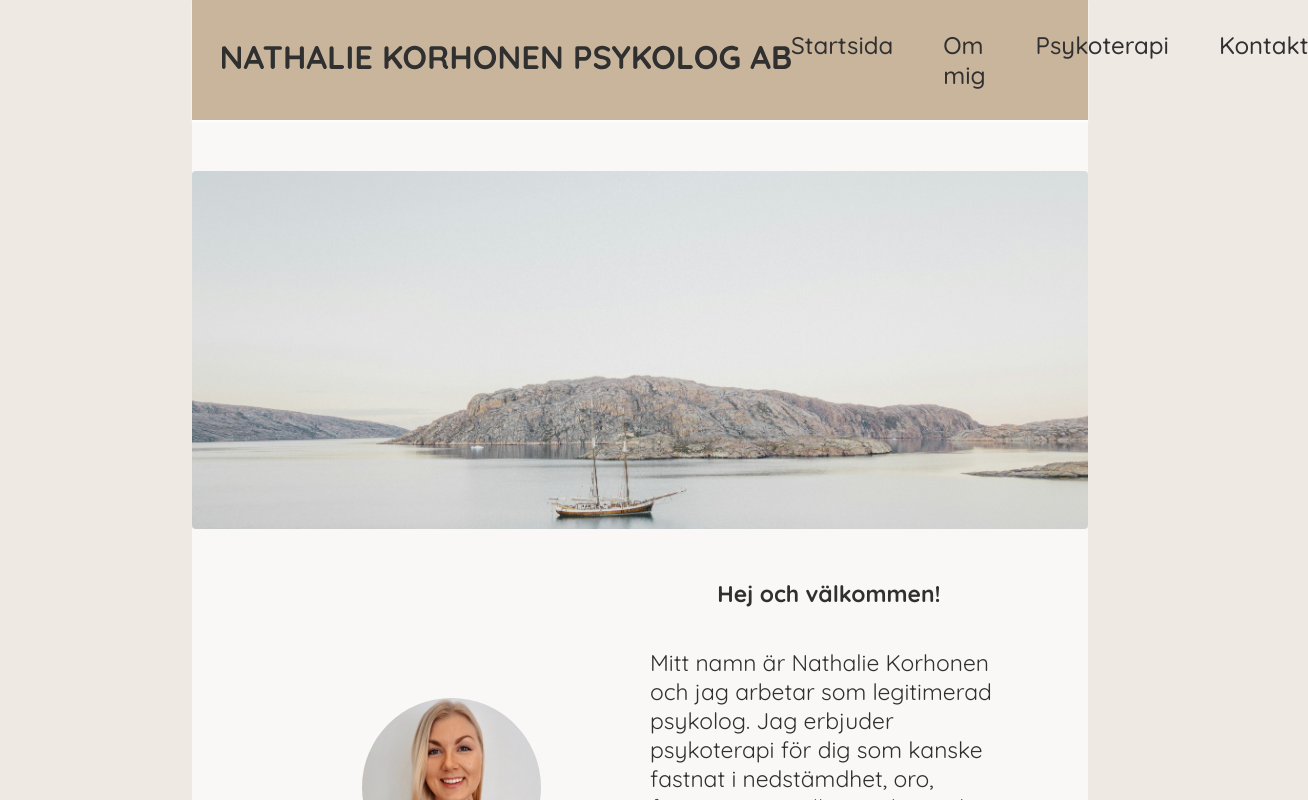
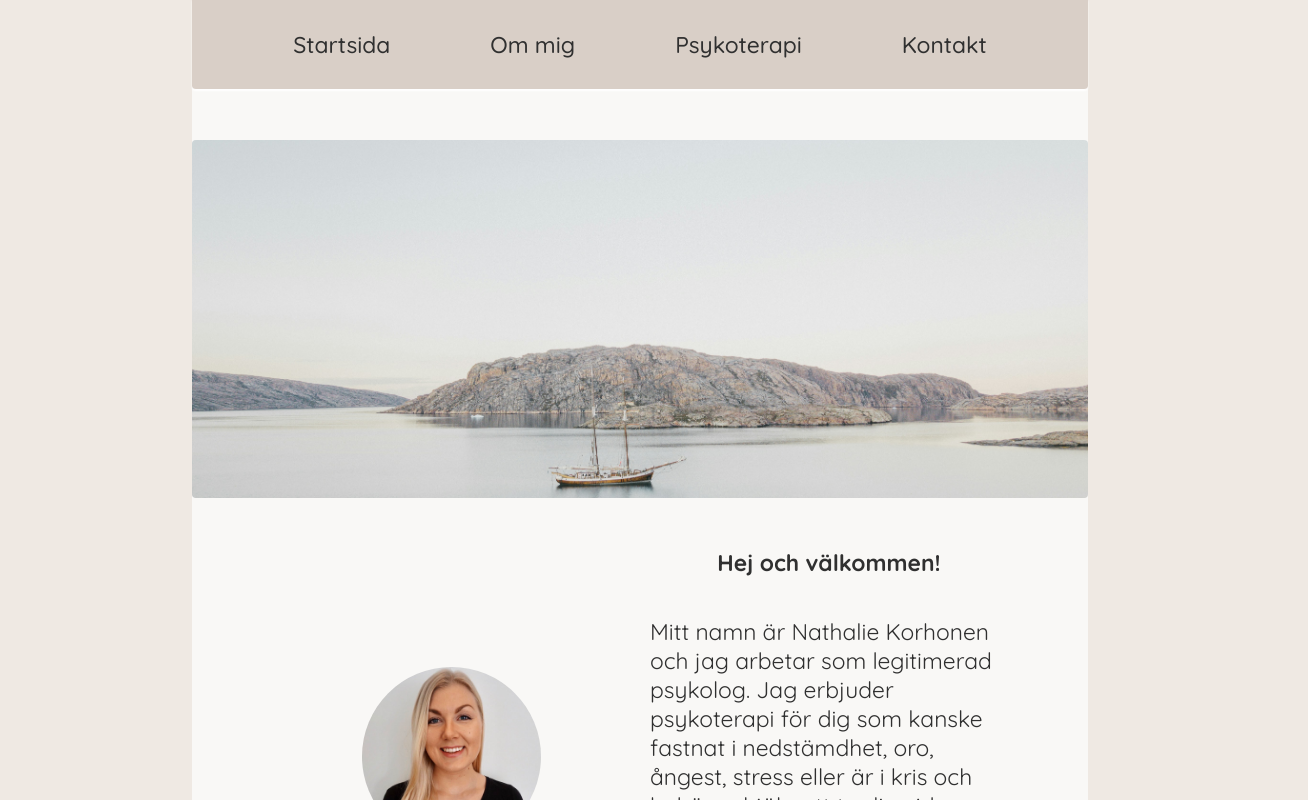
Before and after one commit to DzengiZp/nk-psykolog-ab, a Next.js app in the folder next/: page / in a window 1280 px wide. Shown: the top 800 px of the page, 1308 px wide, since content can reach past the window. Built offline with nearby package versions, Linux system fonts and the light colour scheme.

Commit message:
Added responsive design to header, footer and form components.

```diff
--- a/next/src/components/footer/footer.module.css
+++ b/next/src/components/footer/footer.module.css
@@ -1,11 +1,8 @@
 .footerContainer {
-    background-color: var(--color-palette-four);
+    background-color: var(--color-palette-three);
+    color: var(--text-black);
     text-align: center;
-    font-size: 2rem;
+    font-size: clamp(1.5rem, 1vw + 1rem, 2rem);
     padding: 20px;
     margin-top: auto;
 }
-
-.copyrightNotice {
-
-}
--- a/next/src/components/form/Form.tsx
+++ b/next/src/components/form/Form.tsx
@@ -70,6 +70,7 @@ export default function Form() {
 					<textarea
 						className={styles.messageInput}
 						placeholder='Skriv ett meddelande här..'
+            rows={10}
 					/>
 				</div>
 				<div className={styles.buttonContainer}>
--- a/next/src/components/form/form.module.css
+++ b/next/src/components/form/form.module.css
@@ -1,14 +1,17 @@
 .formWrapper {
-	max-width: 65%;
-	margin: 0 auto;
+  display: flex;
+  flex-direction: column;
+  justify-content: center;
+  align-items: center;
+  padding: 2rem 4rem;
 }
 
 .formContainer {
 	display: flex;
 	flex-direction: column;
 	justify-content: center;
-	padding: 10rem 0 15rem 0;
 	gap: 2rem;
+  overflow-wrap: break-word;
 }
 
 .formParagraph {
@@ -72,17 +75,13 @@
 }
 
 .messageInput {
-	height: 100px;
 	font-family: 'Quicksand';
+  /* resize: none; */
 }
 
 .messageInput::placeholder {
-	font-size: 2.4rem;
+	font-size: clamp(1.8rem, 1vw + 1rem, 2.6rem);
 	padding: 1rem;
-}
-
-textarea::-webkit-resizer {
-	display: none;
 }
 
 .buttonContainer {
@@ -91,10 +90,10 @@ textarea::-webkit-resizer {
 }
 
 .formButton {
-	height: 50px;
-	font-size: 2.4rem;
+	font-size: clamp(1.8rem, 1vw + 1rem, 2.6rem);
 	font-family: 'Quicksand';
-	width: 90%;
+	width: 100%;
+  aspect-ratio: 15/1;
 	border-radius: 6px;
 	border: 0.5px solid #303030;
 	cursor: pointer;
--- a/next/src/components/header/Header.tsx
+++ b/next/src/components/header/Header.tsx
@@ -12,14 +12,17 @@ const linkButtons = [
 export default function Header() {
 	return (
 		<header className={styles.headerContainer}>
-			<Link href={"/"}>
-				<Image
-					src={'/logo.svg'}
-					alt={''}
-					width={569}
-					height={40}
-				/>
-			</Link>
+			<div className={styles.headerImageContainer}>
+				<Link href='/'>
+					<Image
+						src={'/logo.svg'}
+						alt={'Navbar logo'}
+						width={350}
+						height={20}
+            style={{ width: '100%', height: 'auto' }}
+					/>
+				</Link>
+			</div>
 			<div className={styles.headerButtonsContainer}>
 				{linkButtons.map(link => (
 					<Link
--- a/next/src/components/header/header.module.css
+++ b/next/src/components/header/header.module.css
@@ -2,20 +2,27 @@
 	position: sticky;
 	z-index: 9999;
 	display: flex;
-  justify-content: space-between;
-  background-color: var(--color-palette-four);
+	justify-content: center;
+	background-color: var(--color-palette-three);
 	color: var(--text-black);
 	top: 0;
 	border-bottom: 0.5px solid white;
 	box-shadow: 0px 1px 2px 0px white;
 	padding: 3rem;
-  font-size: 1.6rem;
+	font-size: clamp(1.8rem, 1vw + 1rem, 2.6rem);
 	align-items: center;
+	border-radius: 0 0 4px 4px;
+}
+
+@media (min-width: 900px) {
+	.headerImageContainer {
+		display: none;
+	}
 }
 
 .headerButtonsContainer {
 	display: flex;
-  gap: 5rem;
+	gap: 10rem;
 }
 
 .headerButtons {
@@ -23,10 +30,10 @@
 	color: var(--text-black);
 	text-decoration: none;
 	border: none;
-  font-size: 2.4rem;
 	font-family: 'Quicksand';
 	cursor: pointer;
 	font-weight: 500;
+	white-space: nowrap;
 }
 
 .headerButtons:hover,
@@ -36,3 +43,9 @@
 	text-decoration-thickness: 4px;
 	text-underline-offset: 10px;
 }
+
+@media (max-width: 899px) {
+	.headerButtons {
+		display: none;
+	}
+}
```
Lines whose indentation alone changed are shown as unchanged.
